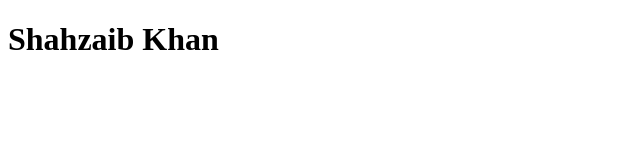
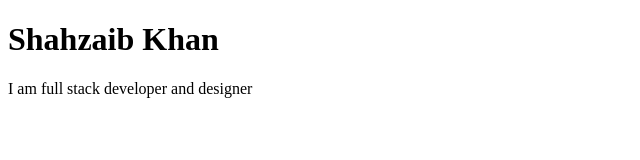
Before and after one commit to zsthedev/github_101, a plain HTML site: page index.html in a window 1280 px wide. Shown: the whole page, without its empty margins (0-640 px from the left). Drawn offline with Linux system fonts and the light colour scheme.

Commit message:
added p tag in index.html

```diff
--- a/index.html
+++ b/index.html
@@ -8,5 +8,6 @@
   </head>
   <body>
     <h1>Shahzaib Khan</h1>
+    <p>I am full stack developer and designer</p>
   </body>
 </html>
```
